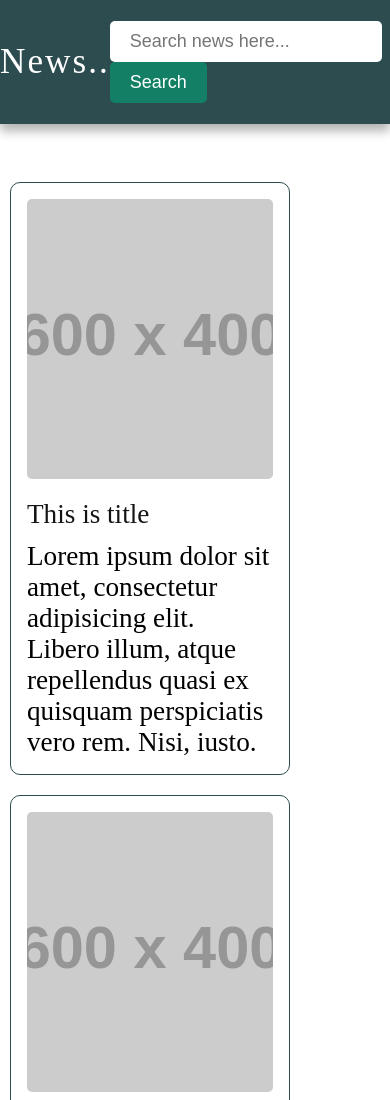
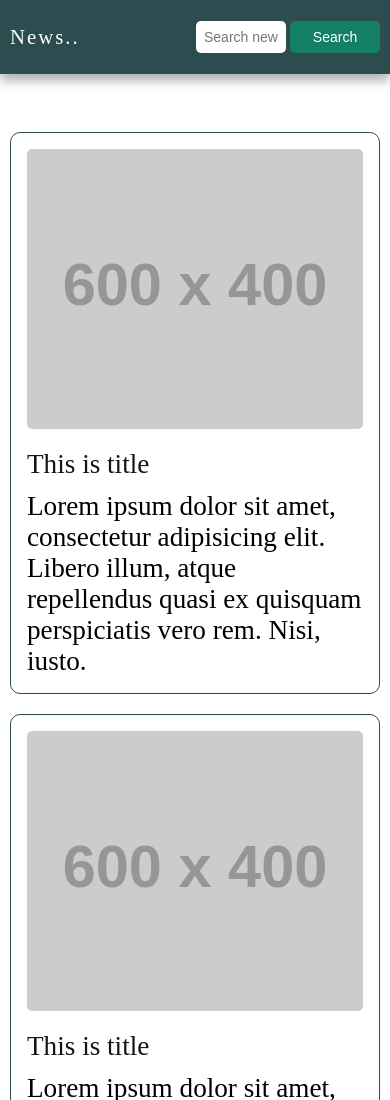
Before and after one commit to Reetu1997/News-Page, a plain HTML site: page index.html in a window 390 px wide. Shown: the top 1100 px of the page. Drawn offline with Linux system fonts and the light colour scheme; placeholder pictures from the web are drawn by us; a script that the page names is missing.

Commit message:
Update index.css

```diff
--- a/index.css
+++ b/index.css
@@ -77,3 +77,21 @@ nav{
     font-size:1.7rem;
     padding-top: 0.7rem;
 }
+/* Media screen for laptop  */
+@media (max-width:500px) {
+    nav{
+        padding:0 10px;
+    }
+    .navbar .logo{
+        font-size: 1.3rem;
+    }
+    #search-input, #search-button {
+        width:90px;
+        font-size:14px;
+        padding: 8px;
+    }
+
+    .blog-card{
+        width:100%;
+    }
+}
```
